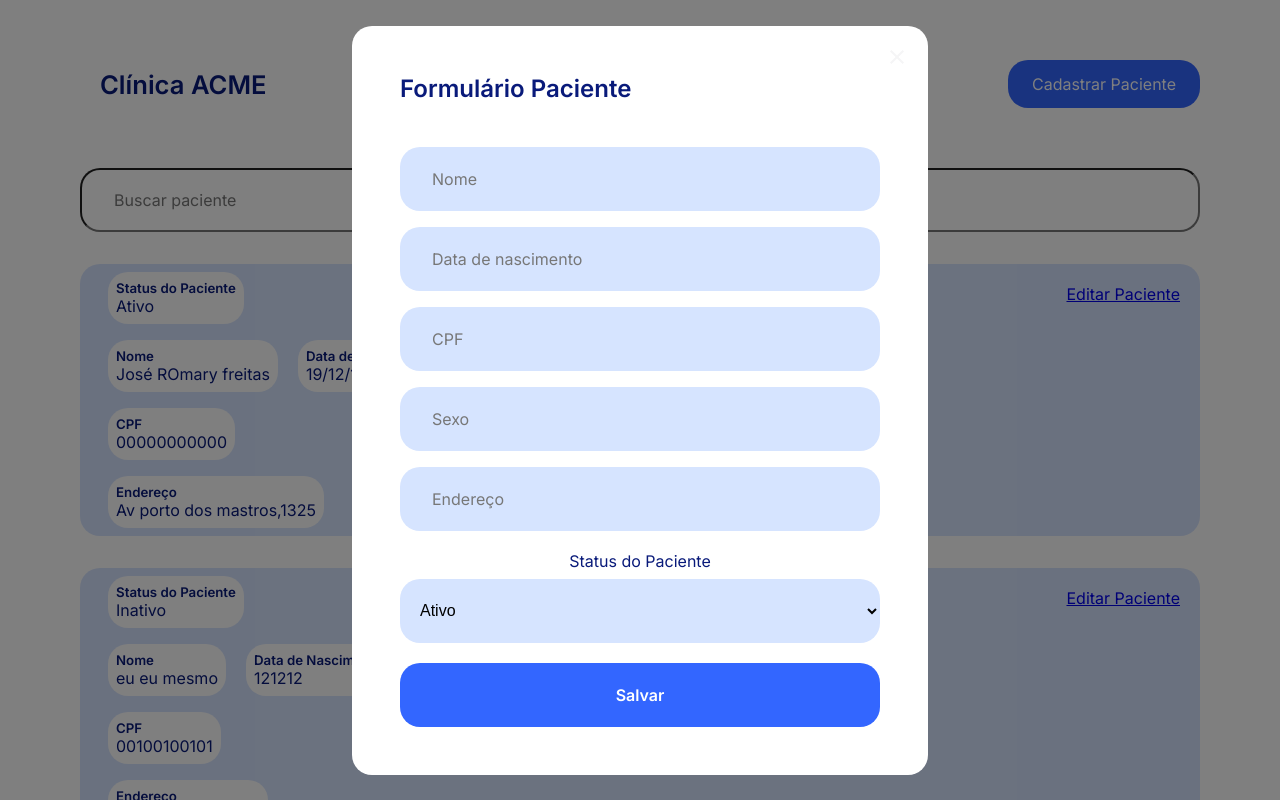
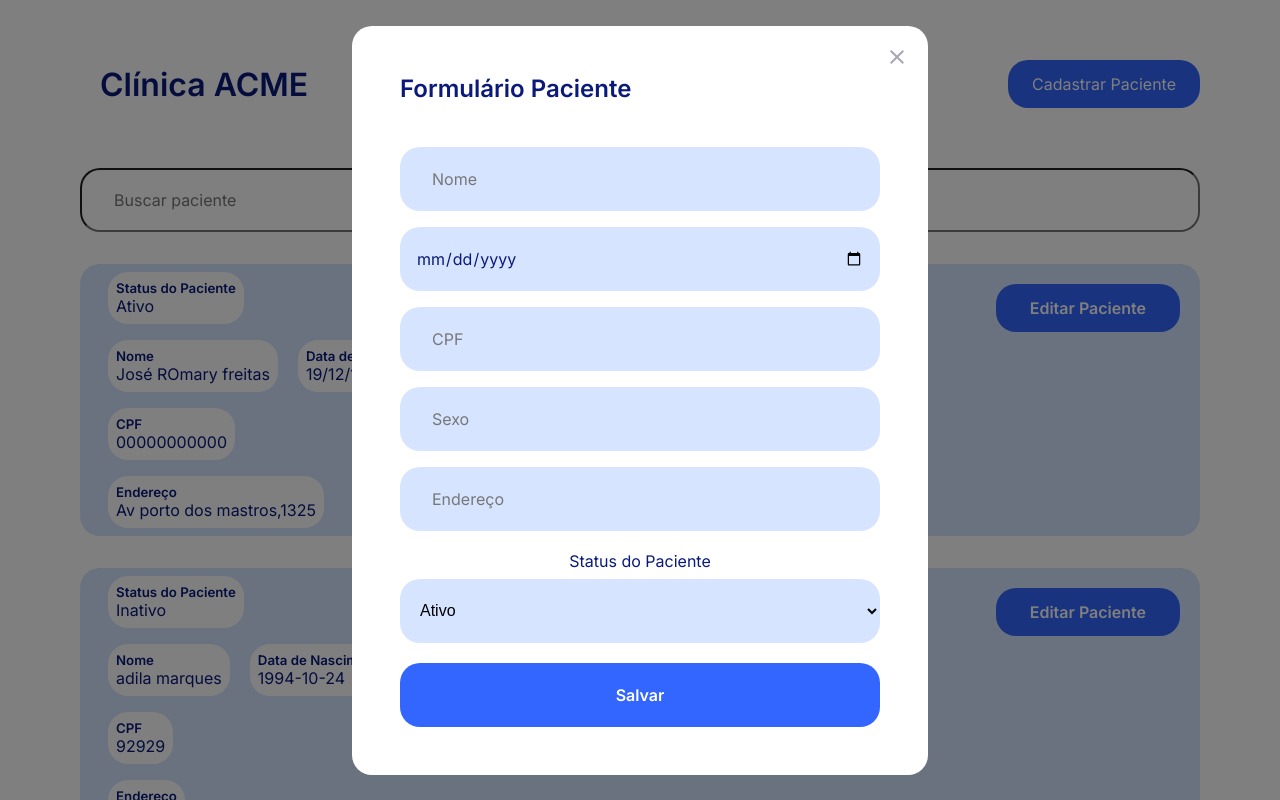
Before and after one commit to jjromary/cadastro-pacientes, a React (Create React App) app: page / in a window 1280 px wide. Both pictures are taken after a click on the button "Cadastrar Paciente". Shown: the top 800 px of the page. Built offline with nearby package versions, Linux system fonts and the light colour scheme; data requests are answered from the project's data file.

Commit message:
aplicação finalizada

```diff
--- a/db.json
+++ b/db.json
@@ -10,11 +10,11 @@
       "status": "Ativo"
     },
     {
-      "nome": "eu eu mesmo",
-      "data_nascimento": "121212",
-      "cpf": "00100100101",
-      "sexo": "masc",
-      "endereco": "av logo ali pertinho",
+      "nome": "adila marques",
+      "data_nascimento": "1994-10-24",
+      "cpf": "92929",
+      "sexo": "nsdjkn",
+      "endereco": "9129",
       "status": "Inativo",
       "id": 2
     }
--- a/src/Pages/Form/index.tsx
+++ b/src/Pages/Form/index.tsx
@@ -1,12 +1,16 @@
 import { useParams } from "react-router-dom";
 import { Form } from "../../components/Form";
+import { Container } from "./styles";
 
 export function PagesForm(){
     const { id } = useParams();
 
     return(
+        <Container>
+
         <div>
            <Form id={id ? Number.parseInt(id, 10) : null }/>
         </div>
+        </Container>
     )
 }
--- /dev/null
+++ b/src/Pages/Form/styles.ts
@@ -0,0 +1,13 @@
+import styled from "styled-components";
+
+export const Container = styled.div`
+    margin: 0 auto;
+    max-width: 576px;
+    /* height: 597px; */
+    background: var(--white);
+    /* padding: 3rem;
+    position: relative;
+    border-radius: 1.25rem;
+    margin-right: 1rem;
+    margin-left: 1rem; */
+`;
--- a/src/components/Cards/index.tsx
+++ b/src/components/Cards/index.tsx
@@ -1,6 +1,6 @@
 import { Container, Content } from "./styles";
 import { Paciente } from "../../types/Paciente";
-import { Link } from "react-router-dom"
+import { Link } from "react-router-dom";
 
 type cardProps = {
   paciente: Paciente;
@@ -42,7 +42,9 @@ export function Cards({ paciente }: cardProps) {
           </div>
         </div>
         <div className="actions">
-          <Link to={`/edit/${paciente.id}`}>Editar Paciente</Link>
+          <Link to={`/edit/${paciente.id}`}>
+            <button>Editar Paciente</button>
+          </Link>
         </div>
       </Content>
     </Container>
--- a/src/components/Form/index.tsx
+++ b/src/components/Form/index.tsx
@@ -1,68 +1,103 @@
-import React, { useEffect, useState } from "react";
-// import { Paciente } from "../../types/Paciente";
+import React, { useEffect, useState, useContext } from "react";
 import { Container } from "./styles";
-import {useNavigate } from 'react-router-dom'
+import { useNavigate } from "react-router-dom";
 import axios from "axios";
 
-interface idProps  {
+interface idProps {
   id: number | null;
 }
 
 const initialValue = {
-  nome: '',
-  data_nascimento: '',
-  cpf: '',
-  sexo: '',
-  endereco: '',
-  status: 'Ativo'
-}
+  nome: "",
+  data_nascimento: "",
+  cpf: "",
+  sexo: "",
+  endereco: "",
+  status: "Ativo",
+};
 
-export function Form ({id}:( idProps)){
+export function Form({ id }: idProps) {
   const [values, setValues] = useState(initialValue);
-  const navigate = useNavigate()
+
+  const navigate = useNavigate();
 
   useEffect(() => {
     if (id) {
-      axios.get(`http://localhost:5000/pacientes/${id}`)
-        .then((response)=>{
-          setValues(response.data)
-        })
+      axios.get(`http://localhost:5000/pacientes/${id}`).then((response) => {
+        setValues(response.data);
+      });
     }
-  }, [])
+  }, []);
 
+  //ARMAZENAR VALORES TAG INPUT
   function Onchange(ev: React.ChangeEvent<HTMLInputElement>) {
     const { name, value } = ev.target;
 
     setValues({ ...values, [name]: value });
   }
 
+  //ARMAZENAR VALOR TAG SELECT
   function OnchangeStatus(ev: React.ChangeEvent<HTMLSelectElement>) {
     const { name, value } = ev.target;
 
     setValues({ ...values, [name]: value });
-
   }
 
   function onSubmit(ev: React.SyntheticEvent) {
+    const method = id ? "put" : "post";
+    const url = id
+      ? `http://localhost:5000/pacientes/${id}`
+      : `http://localhost:5000/pacientes`;
 
-    const method = id ? 'put' : 'post';
-    const url = id ? `http://localhost:5000/pacientes/${id}` : `http://localhost:5000/pacientes`
-
-    axios[ method ]( url, values )
-      .then((response) => {
-      });
-
+    axios[method](url, values).then((response) => {});
     navigate("/");
   }
-    return(
+
+  return (
     <Container onSubmit={onSubmit}>
       <h2> Formulário Paciente</h2>
 
-          <input placeholder="Nome" id="nome" name="nome" onChange={Onchange} value={values.nome} required/>
-          <input placeholder="Data de nascimento" id="data_nascimento" name="data_nascimento"onChange={Onchange} value={values.data_nascimento} required/>
-          <input placeholder="CPF" id="cpf" name="cpf" onChange={Onchange} value={values.cpf} required/>
-          <input placeholder="Sexo" id="sexo" name="sexo" onChange={Onchange} value={values.sexo} required/>
-          <input placeholder="Endereço" id="endereco" name="endereco" onChange={Onchange} value={values.endereco} />
+      <input
+        placeholder="Nome"
+        id="nome"
+        type="text"
+        name="nome"
+        onChange={Onchange}
+        value={values.nome}
+        required
+      />
+      <input
+        placeholder="Data de nascimento"
+        type="date"
+        id="data_nascimento"
+        name="data_nascimento"
+        onChange={Onchange}
+        value={values.data_nascimento}
+        required
+      />
+      <input
+        placeholder="CPF"
+        id="cpf"
+        name="cpf"
+        onChange={Onchange}
+        value={values.cpf}
+        required
+      />
+      <input
+        placeholder="Sexo"
+        id="sexo"
+        name="sexo"
+        onChange={Onchange}
+        value={values.sexo}
+        required
+      />
+      <input
+        placeholder="Endereço"
+        id="endereco"
+        name="endereco"
+        onChange={Onchange}
+        value={values.endereco}
+      />
 
       <div className="labelStatus">
         <span>Status do Paciente</span>
@@ -72,10 +107,9 @@ export function Form ({id}:( idProps)){
         <option value="Ativo">Ativo</option>
         <option value="Inativo">Inativo</option>
       </select>
-          <div  className="saveButton">
+      <div className="saveButton">
         <button type="submit">Salvar</button>
-
       </div>
     </Container>
-    )
+  );
 }
--- a/src/components/Form/styles.ts
+++ b/src/components/Form/styles.ts
@@ -25,6 +25,13 @@ margin: 0 auto;
       padding: 1rem;
     }
   }
+  .labelStatus {
+    margin-top: 1.25rem;
+    text-align: center;
+    span{
+      font-size: 1rem;
+    }
+  }
 
   .saveButton{
     button[type="submit"] {
@@ -45,13 +52,8 @@ margin: 0 auto;
         filter: brightness(0.9);
       }
     }
-
   }
 
-  .labelStatus {
-    margin-top: 1.25rem;
-    text-align: center;
-  }
 
   select {
     width: 100%;
--- a/src/components/Header/styles.ts
+++ b/src/components/Header/styles.ts
@@ -14,10 +14,7 @@ export const Content = styled.div`
   align-items: center;
   justify-content: space-between;
 
-
     h1 {
-      font-family: Inter 400;
-      font-size: 1.6rem;
       margin-left: 1.25rem;
     }
   }
--- a/src/components/NewPacienteModal/index.tsx
+++ b/src/components/NewPacienteModal/index.tsx
@@ -9,9 +9,7 @@ interface NewPacienteModalProps {
   onRequestClose: () => void;
 }
 
-
 export function NewPacienteModal({isOpen, onRequestClose}: NewPacienteModalProps) {
-
   return (
     <>
       <Modal
@@ -28,8 +26,7 @@ export function NewPacienteModal({isOpen, onRequestClose}: NewPacienteModalProps
           <img src={closeimg} alt="fechar modal" />
         </button>
 
-        <Form id={null}/>
-
+        <Form id={null} />
       </Modal>
     </>
   );
--- a/src/styles/global.ts
+++ b/src/styles/global.ts
@@ -72,7 +72,7 @@ export const GlobalStyle = createGlobalStyle`
     width: 100%;
     max-width: 576px;
     /* height: 597px; */
-    background: var(--white);
+    background: #FFFFFF;
     padding: 3rem;
     position: relative;
     border-radius: 1.25rem;
@@ -85,12 +85,13 @@ export const GlobalStyle = createGlobalStyle`
     right: 1.5rem;
     top: 1.5rem;
     border: 0;
+    color: #A8A8B3;
     background: transparent;
 
     transition: filter 0.2s;
 
     &:hover {
-        filter: brightness(0.8);
+        filter: brightness(0.7);
     }
   }
 
```
Also changed, not shown: src/components/Button/index.tsx (+3 -5 lines), src/components/Dashboard/index.tsx (+2 -18 lines), src/components/NewPacienteModal/styles.ts (deleted, +0 -63 lines), src/assets/close.svg. Lines whose indentation alone changed are shown as unchanged.
